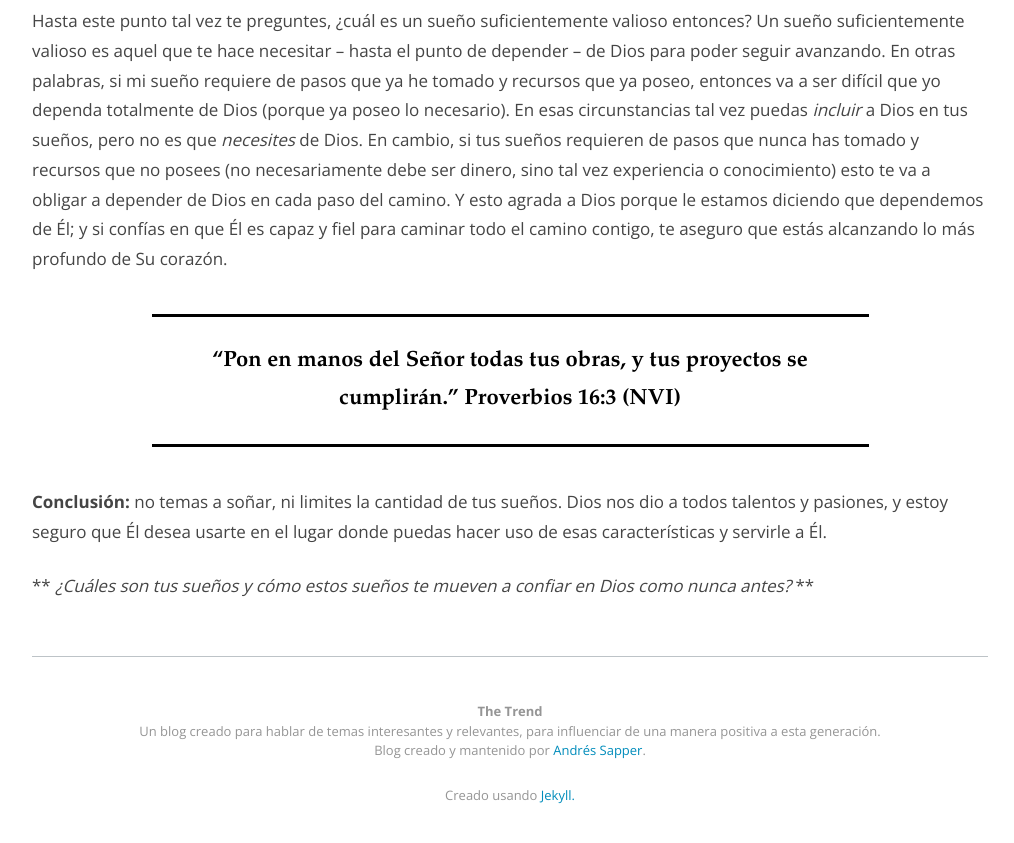
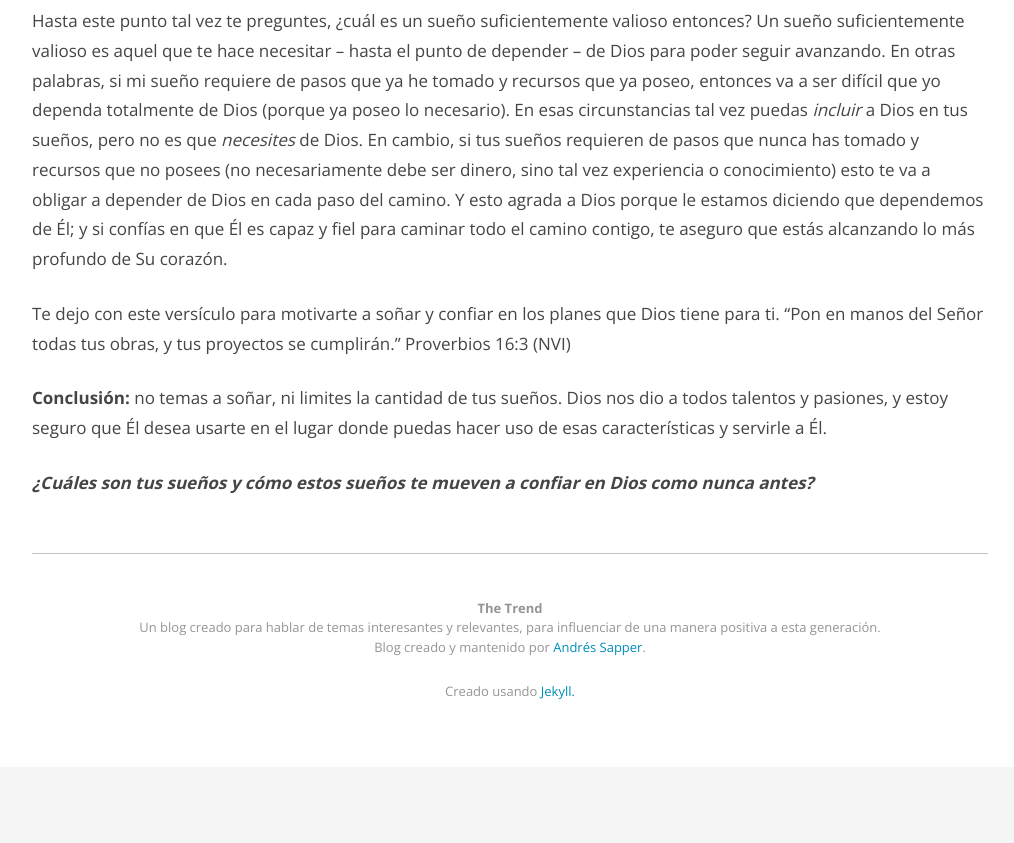
Before and after one commit to upandup/upandup.github.io, a Jekyll site: the page built from _posts/2015-08-20-poder-de-suenos.md, in a window 1280 px wide and 900 px high, scrolled down 2483 px. Shown: the top 843 px of the window, without its empty margins (130-1144 px from the left). Built offline with Jekyll 4.4.1, drawn with Linux system fonts in a browser that asks for light colours; comment, search, counter and statistics services are not loaded; after the commit the page ends 3280 px from its top, so only the background shows below that.

Commit message:
final edit por post _suenos_

```diff
--- a/_posts/2015-08-20-poder-de-suenos.md
+++ b/_posts/2015-08-20-poder-de-suenos.md
@@ -30,9 +30,10 @@ Existe otro aspecto hemos dejado atrás acerca de los sueños: el propósito por
 ##Cómo Dios se agrada por nuestros sueños
 Hasta este punto tal vez te preguntes, ¿cuál es un sueño suficientemente valioso entonces? Un sueño suficientemente valioso es aquel que te hace necesitar -- hasta el punto de depender -- de Dios para poder seguir avanzando. En otras palabras, si mi sueño requiere de pasos que ya he tomado y recursos que ya poseo, entonces va a ser difícil que yo dependa totalmente de Dios (porque ya poseo lo necesario). En esas circunstancias tal vez puedas *incluir* a Dios en tus sueños, pero no es que *necesites* de Dios. En cambio, si tus sueños requieren de pasos que nunca has tomado y recursos que no posees (no necesariamente debe ser dinero, sino tal vez experiencia o conocimiento) esto te va a obligar a depender de Dios en cada paso del camino. Y esto agrada a Dios porque le estamos diciendo que dependemos de Él; y si confías en que Él es capaz y fiel para caminar todo el camino contigo, te aseguro que estás alcanzando lo más profundo de Su corazón.
 
-> “Pon en manos del Señor todas tus obras, y tus proyectos se cumplirán.” Proverbios 16:3 (NVI)
+Te dejo con este versículo para motivarte a soñar y confiar en los planes que Dios tiene para ti.
+“Pon en manos del Señor todas tus obras, y tus proyectos se cumplirán.” Proverbios 16:3 (NVI)
 
 **Conclusión:** no temas a soñar, ni limites la cantidad de tus sueños. Dios nos dio a todos talentos y pasiones, y estoy seguro que Él desea usarte en el lugar donde puedas hacer uso de esas características y servirle a Él.
 
 
-** *¿Cuáles son tus sueños y cómo estos sueños te mueven a confiar en Dios como nunca antes?* **
+**_¿Cuáles son tus sueños y cómo estos sueños te mueven a confiar en Dios como nunca antes?_**
```
Also changed, not shown: musica.md (deleted, +0 -11 lines).
